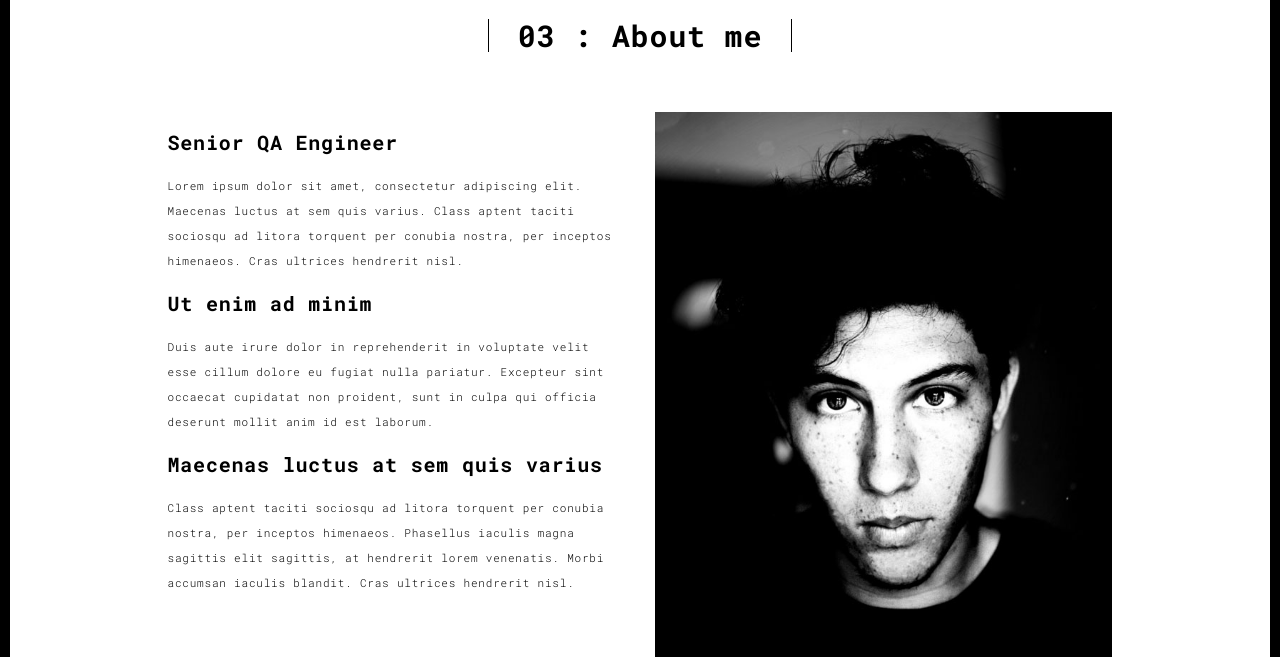
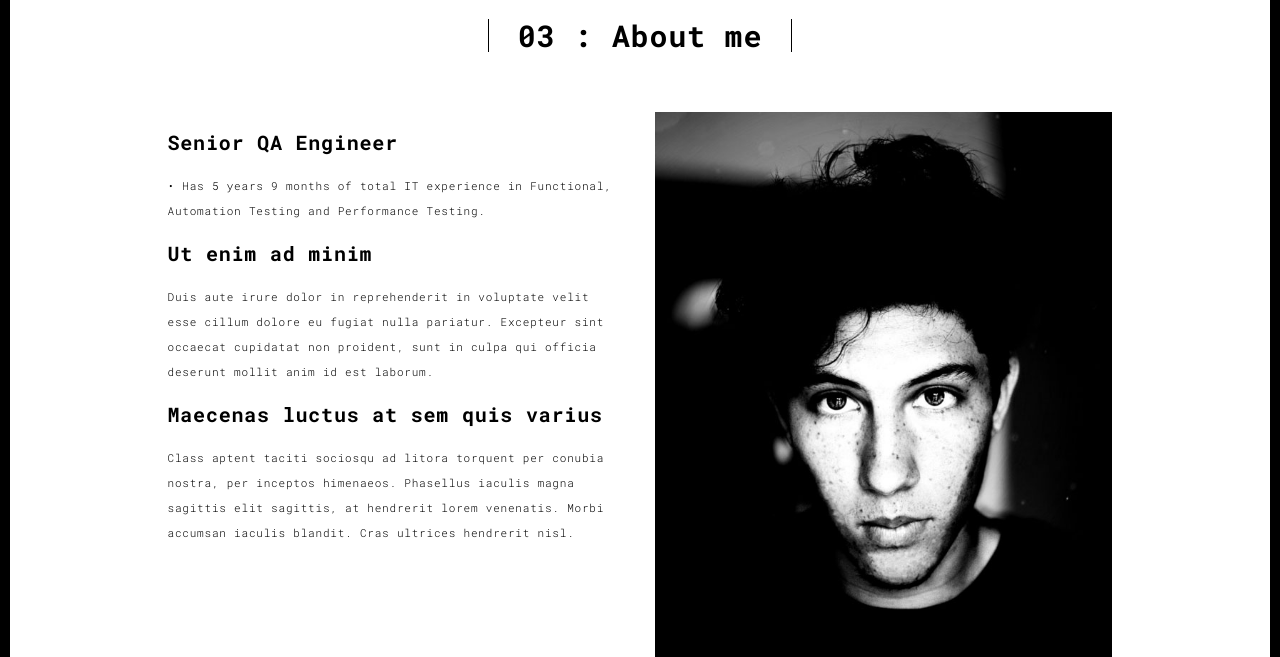
Before and after one commit to Arunprasadh93/portfo, a Flask app: page /about.html in a window 1280 px wide. Shown: the part 90-747 px from the top of the page. Run offline with Flask 2, Linux system fonts and the light colour scheme; some libraries are stand-ins or nearby versions.

Commit message:
updated about me

```diff
--- a/templates/about.html
+++ b/templates/about.html
@@ -63,8 +63,7 @@
               <div class="row">
                 <div class="col-xs-12 col-md-6">
                   <h3>Senior QA Engineer</h3>
-                  <p>Lorem ipsum dolor sit amet, consectetur adipiscing elit. Maecenas luctus at sem quis varius.
-                  Class aptent taciti sociosqu ad litora torquent per conubia nostra, per inceptos himenaeos. Cras ultrices hendrerit nisl.</p>
+                  <p>•	Has  5 years 9 months of total IT experience in Functional, Automation Testing and Performance Testing.</p>
                   <h3>Ut enim ad minim </h3>
                   <p>Duis aute irure dolor in reprehenderit in voluptate velit esse
                   cillum dolore eu fugiat nulla pariatur. Excepteur sint occaecat cupidatat non
```
